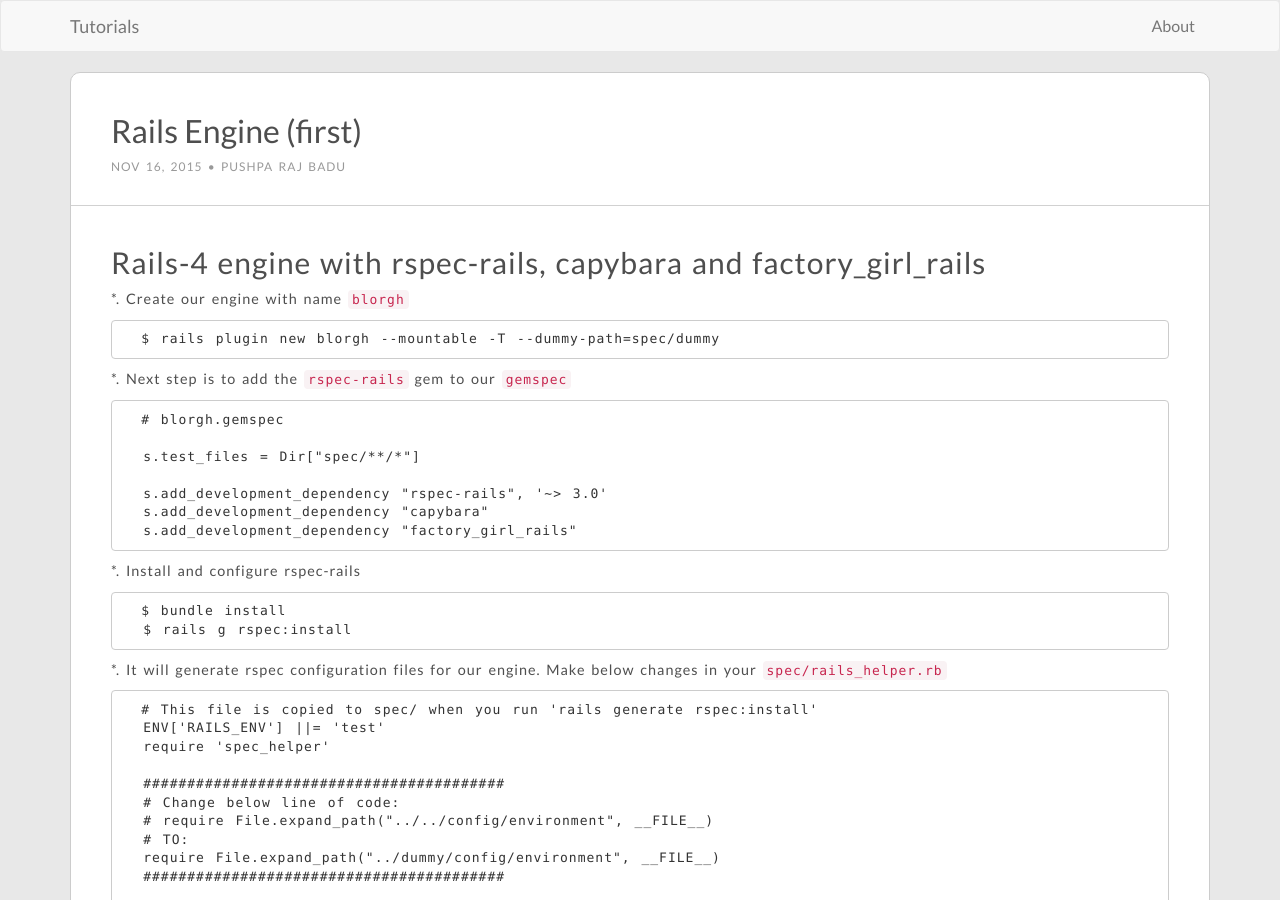
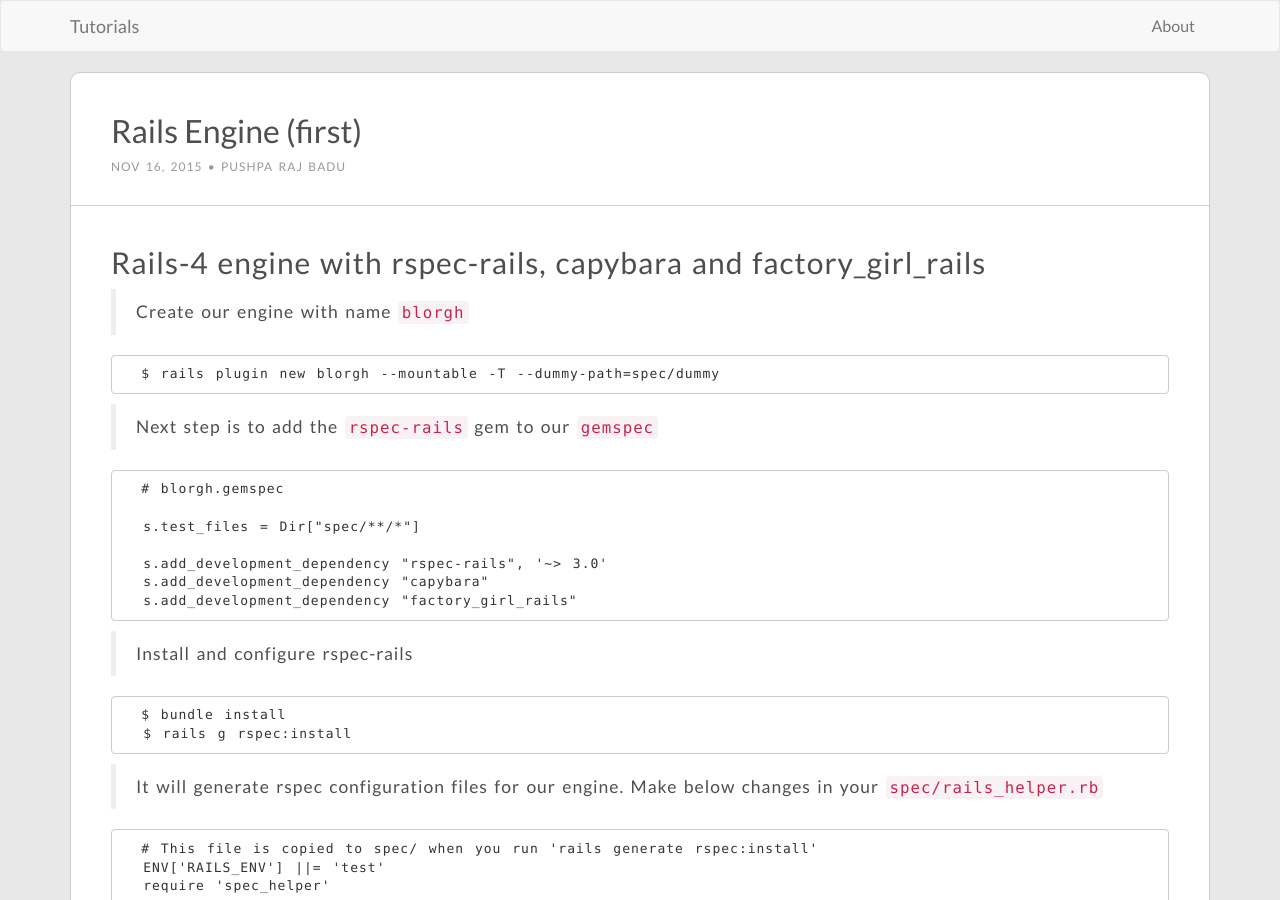
Before and after one commit to przbadu-pages/tutorials, a Jekyll site: the page built from _posts/2015-11-16-rails-engine-1.md, in a window 1280 px wide and 900 px high. Built offline with Jekyll 4.4.1, drawn with Linux system fonts in a browser that asks for light colours; nearby versions of some CDN libraries; library files that are not in the unit come from our copies; some of the changed text lies outside the part shown.

Commit message:
fix formatting

```diff
--- a/_posts/2015-11-16-rails-engine-1.md
+++ b/_posts/2015-11-16-rails-engine-1.md
@@ -11,11 +11,11 @@ description: Step by step guide to create and understand mountable rails engine
 Rails-4 engine with rspec-rails, capybara and factory_girl_rails
 -----------------------------------------------------------------
 
-*. Create our engine with name `blorgh`
+> Create our engine with name `blorgh`
 
       $ rails plugin new blorgh --mountable -T --dummy-path=spec/dummy
 
-*. Next step is to add the `rspec-rails` gem to our `gemspec`
+> Next step is to add the `rspec-rails` gem to our `gemspec`
 
       # blorgh.gemspec
 
@@ -26,14 +26,14 @@ Rails-4 engine with rspec-rails, capybara and factory_girl_rails
       s.add_development_dependency "factory_girl_rails"
 
 
-*. Install and configure rspec-rails
+> Install and configure rspec-rails
 
 
       $ bundle install
       $ rails g rspec:install
 
 
-*. It will generate rspec configuration files for our engine. Make below changes in your ``spec/rails_helper.rb``
+> It will generate rspec configuration files for our engine. Make below changes in your ``spec/rails_helper.rb``
 
 
       # This file is copied to spec/ when you run 'rails generate rspec:install'
@@ -102,7 +102,7 @@ Rails-4 engine with rspec-rails, capybara and factory_girl_rails
       end
 
 
-*. Tell our engine to use rspec as a default test framework
+> Tell our engine to use rspec as a default test framework
 
       # lib/blorgh/engine.rb
 
@@ -121,7 +121,7 @@ Rails-4 engine with rspec-rails, capybara and factory_girl_rails
       end
 
 
-*. Now we are almost done with `rspec` and `factory_girl` configuration. So use rails ``scaffold`` generator to generate `article` resource like below:
+> Now we are almost done with `rspec` and `factory_girl` configuration. So use rails ``scaffold`` generator to generate `article` resource like below:
 
 
       $ rails g scaffold article title:string body:text
```
